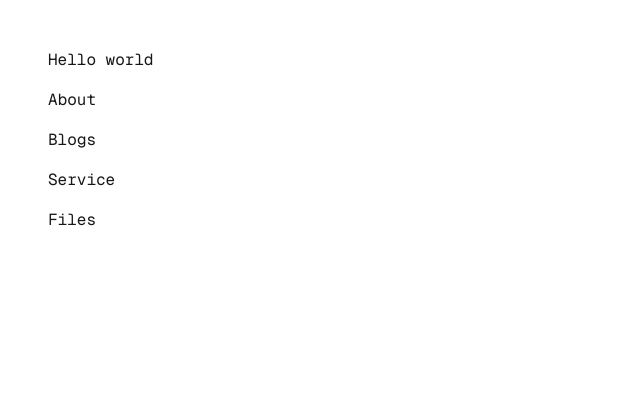
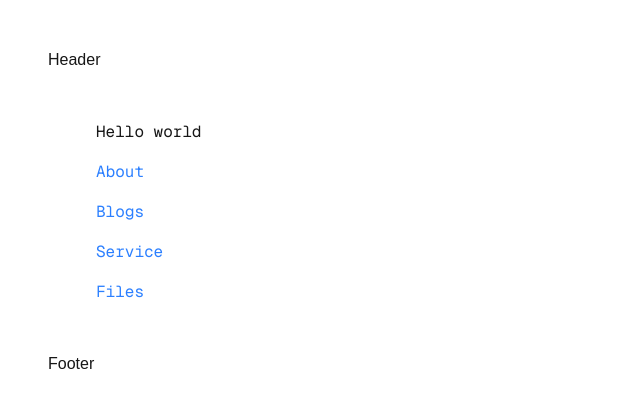
Before and after one commit to AkkalDhami/NEXT-JS, a Next.js app in the folder 02-routing-in-nextjs/: page / in a window 1280 px wide. Shown: the top 408 px of the page, without its empty margins (0-640 px from the left). Built offline with nearby package versions, Linux system fonts and the light colour scheme.

Commit message:
Building Reusable Layouts in Next.js

```diff
--- /dev/null
+++ b/02-routing-in-nextjs/app/about/layout.js
@@ -0,0 +1,10 @@
+const layout = ({ children }) => {
+  return (
+    <div>
+      <h1>About Layout</h1>
+      {children}
+    </div>
+  );
+};
+
+export default layout;
--- a/02-routing-in-nextjs/app/about/page.js
+++ b/02-routing-in-nextjs/app/about/page.js
@@ -1,7 +1,5 @@
-import React from 'react'
+import React from "react";
 
 export default function page() {
-    return (
-        <div>About Page</div>
-    )
+  return <div className="font-mono p-12">About Page</div>;
 }
--- a/02-routing-in-nextjs/app/layout.js
+++ b/02-routing-in-nextjs/app/layout.js
@@ -20,9 +20,11 @@ export default function RootLayout({ children }) {
   return (
     <html lang="en">
       <body
-        className={`${geistSans.variable} ${geistMono.variable}  antialiased`}
-      >
+        className={`${geistSans.variable} ${geistMono.variable} font-mono p-12 antialiased`}>
+        <h1>Header</h1>
+
         {children}
+        <h1>Footer</h1>
       </body>
     </html>
   );
--- a/02-routing-in-nextjs/app/page.js
+++ b/02-routing-in-nextjs/app/page.js
@@ -4,16 +4,22 @@ import Link from "next/link";
 export default function Home() {
   return (
     <div className="font-mono p-12">
-
-      <h1 >Hello world</h1>
+      <h1>Hello world</h1>
 
       <div className="flex gap-4 mt-4  flex-col">
-        <Link href="/about">About</Link>
-        <Link href="/blogs">Blogs</Link>
-        <Link href="/service">Service</Link>
-        <Link href="/files">Files</Link>
+        <Link href="/about" className="text-blue-500 hover:underline">
+          About
+        </Link>
+        <Link href="/blogs" className="text-blue-500 hover:underline">
+          Blogs
+        </Link>
+        <Link href="/service" className="text-blue-500 hover:underline">
+          Service
+        </Link>
+        <Link href="/files" className="text-blue-500 hover:underline">
+          Files
+        </Link>
       </div>
-
     </div>
   );
 }
```
